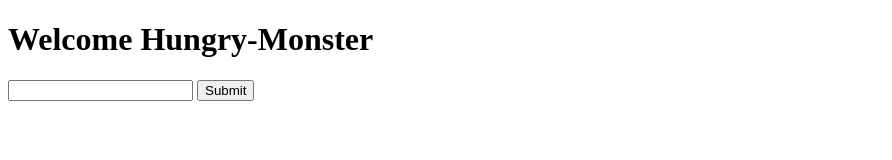
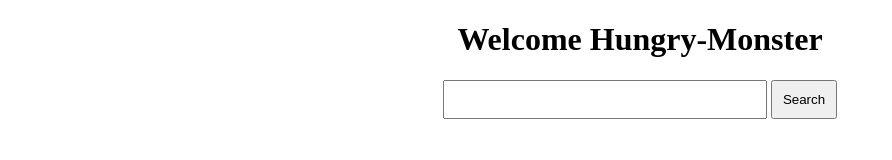
Before and after one commit to Gowtamkumar/Hungry-Monster, a plain HTML site: page index.html in a window 1280 px wide. Shown: the whole page, without its empty margins (0-892 px from the left). Drawn offline with Linux system fonts and the light colour scheme; the site is published under a folder, as on GitHub Pages, so addresses that start at the root find nothing.

Commit message:
some update

```diff
--- a/index.html
+++ b/index.html
@@ -4,8 +4,8 @@
 <head>
     <meta charset="UTF-8">
     <meta name="viewport" content="width=device-width, initial-scale=1.0">
-    <title>Document</title>
-    <link rel="stylesheet" href="/style.css">
+    <title>Welcome Hungry-Monster</title>
+    <link rel="stylesheet" href="style.css">
 
 
 </head>
@@ -16,7 +16,7 @@
 
         <div class="searchOption">
             <input id="inputFood" type="text">
-            <input id="searchFood" type="submit">
+            <input id="searchFood" type="submit" value="Search">
         </div>
 
         <div id="product-details">
@@ -27,7 +27,7 @@
         </div>
     </main>
 
-    <script src="/app.js"></script>
+    <script src="app.js"></script>
 </body>
 
 </html>
--- a/style.css
+++ b/style.css
@@ -1,12 +1,13 @@
+.searchOption{
+    margin-bottom: 10px;
+}
 main{
     text-align: center;
 }
 span{
     cursor: grab;
 }
-.searchOption{
-    margin-bottom: 10px;
-}
+
 input#inputFood {
     padding: 10px;
     width: 300px;
```
